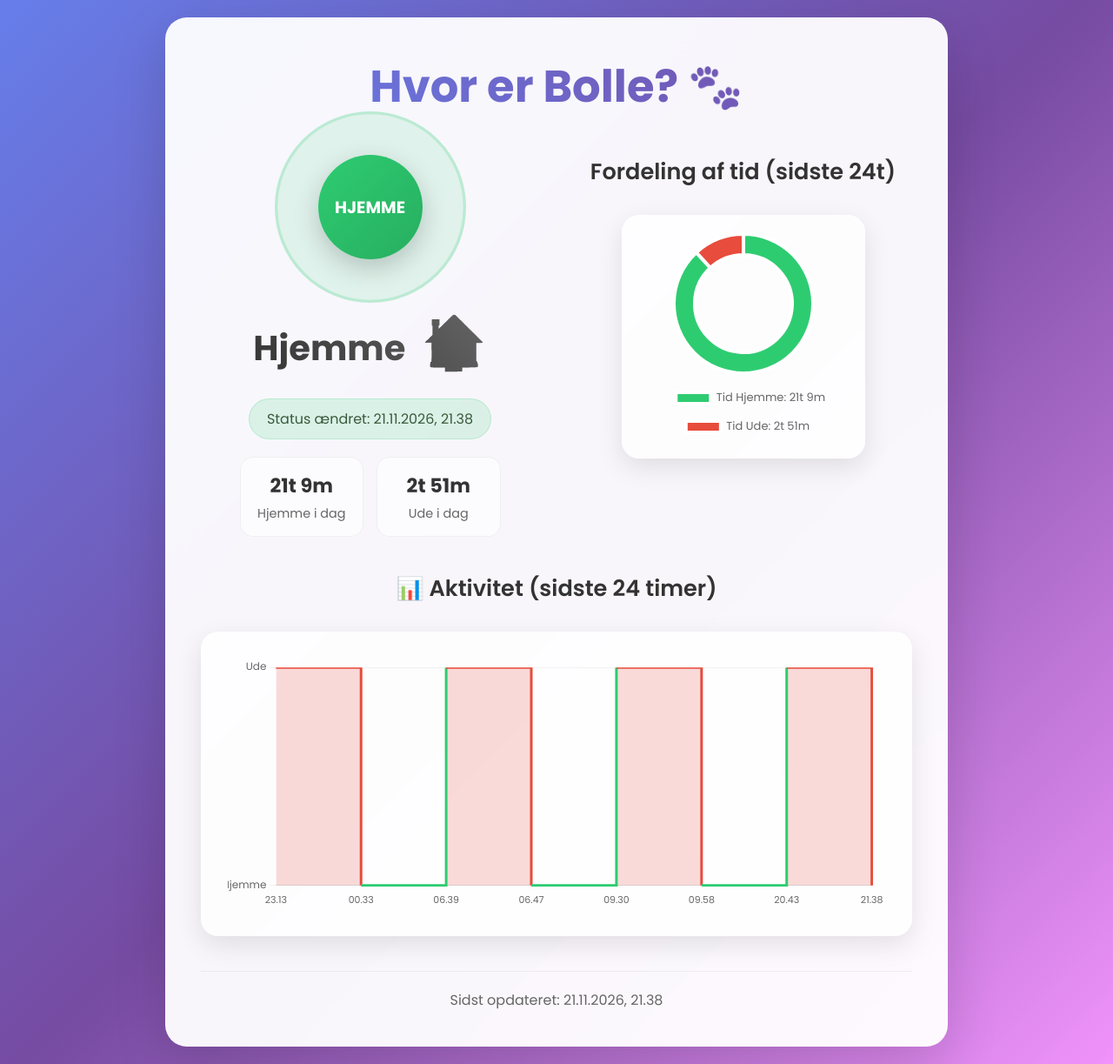
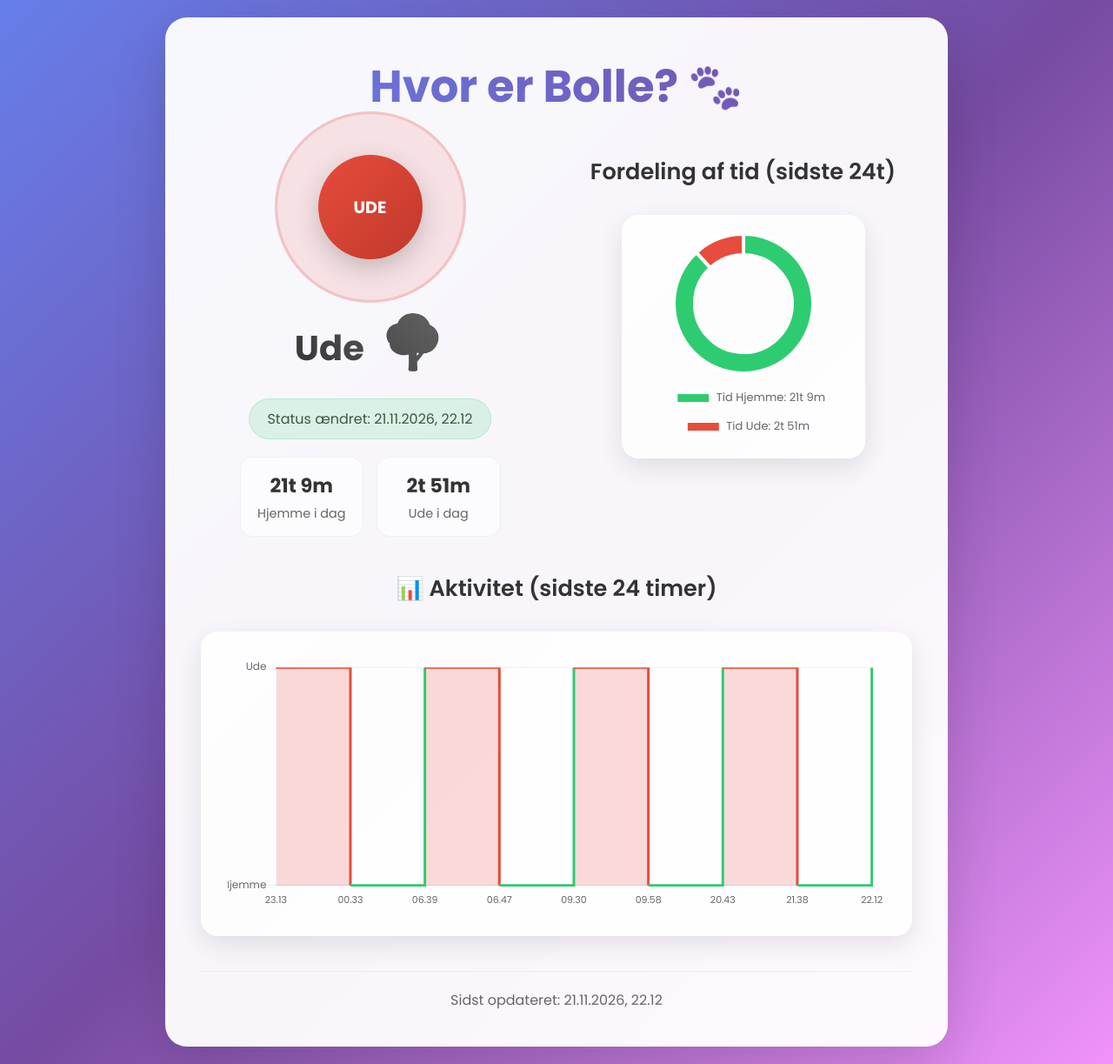
Before and after one commit to henrikastrup/temperatur-display, a plain HTML site: page kat.html in a window 1280 px wide. Shown: the whole page at 87% size. Drawn offline with nearby package versions, Linux system fonts and the light colour scheme.

Commit message:
Opdateret Katte-Dashboard - 21.11.2026, 21.12.20

```diff
--- a/kat.html
+++ b/kat.html
@@ -47,11 +47,11 @@
         <div class="main-content">
             <div class="status-section">
                 <div class="status-indicator">
-                    <div class="pulse-ring inside"></div>
-                    <div class="status-core inside">HJEMME</div>
+                    <div class="pulse-ring outside"></div>
+                    <div class="status-core outside">UDE</div>
                 </div>
-                <div class="status-text">Hjemme <span class="status-icon">🏠</span></div>
-                <div class="last-change">Status ændret: 21.11.2026, 21.38</div>
+                <div class="status-text">Ude <span class="status-icon">🌳</span></div>
+                <div class="last-change">Status ændret: 21.11.2026, 22.12</div>
                 <div class="stats-grid">
                     <div class="stat-card">
                         <div class="stat-value">21t 9m</div>
@@ -80,7 +80,7 @@
         </div>
 
         <div class="footer">
-            Sidst opdateret: 21.11.2026, 21.38
+            Sidst opdateret: 21.11.2026, 22.12
         </div>
     </div>
 
@@ -97,7 +97,7 @@
             type: 'doughnut',
             data: {
                 labels: ['Tid Hjemme', 'Tid Ude'],
-                datasets: [{ data: [21.1540311200751, 2.84601127392716], backgroundColor: ['#2ecc71', '#e74c3c'], borderColor: ['#ffffff'], borderWidth: 4, hoverOffset: 8 }]
+                datasets: [{ data: [21.1541006775035, 2.84601127392716], backgroundColor: ['#2ecc71', '#e74c3c'], borderColor: ['#ffffff'], borderWidth: 4, hoverOffset: 8 }]
             },
             options: {
                 responsive: true, maintainAspectRatio: true, cutout: '70%', plugins: { legend: { position: 'bottom', labels: { font: { size: 13, family: 'Poppins' }, padding: 20, generateLabels: function(chart) { const data = chart.data; if (data.labels.length && data.datasets.length) { return data.labels.map((label, i) => { const meta = chart.getDatasetMeta(0); const style = meta.controller.getStyle(i); const value = data.datasets[0].data[i]; const formattedTime = formatHours(value); return { text: label + ': ' + formattedTime, fillStyle: style.backgroundColor, strokeStyle: style.borderColor, lineWidth: style.borderWidth, hidden: isNaN(data.datasets[0].data[i]) || meta.data[i].hidden, index: i }; }); } return []; } } } }, animation: { animateRotate: true, duration: 1500 } }
@@ -107,10 +107,10 @@
         new Chart(activityCtx, {
             type: 'line',
             data: {
-                labels: ["23.13","00.33","06.39","06.47","09.30","09.58","20.43","21.38"],
+                labels: ["23.13","00.33","06.39","06.47","09.30","09.58","20.43","21.38","22.12"],
                 datasets: [{
                     label: 'Status',
-                    data: [1,0,1,0,1,0,1,0],
+                    data: [1,0,1,0,1,0,1,0,1],
                     borderWidth: 3,
                     fill: true,
                     pointRadius: 0,
```
